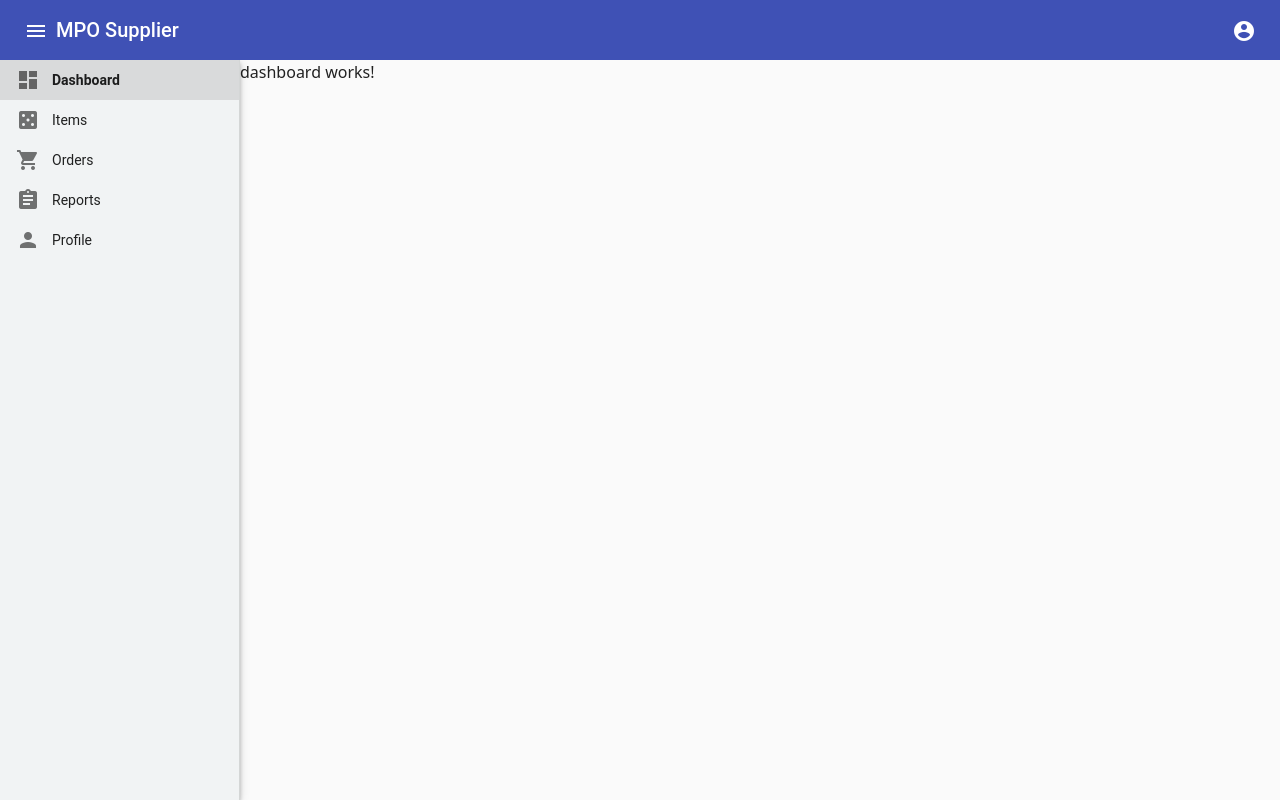
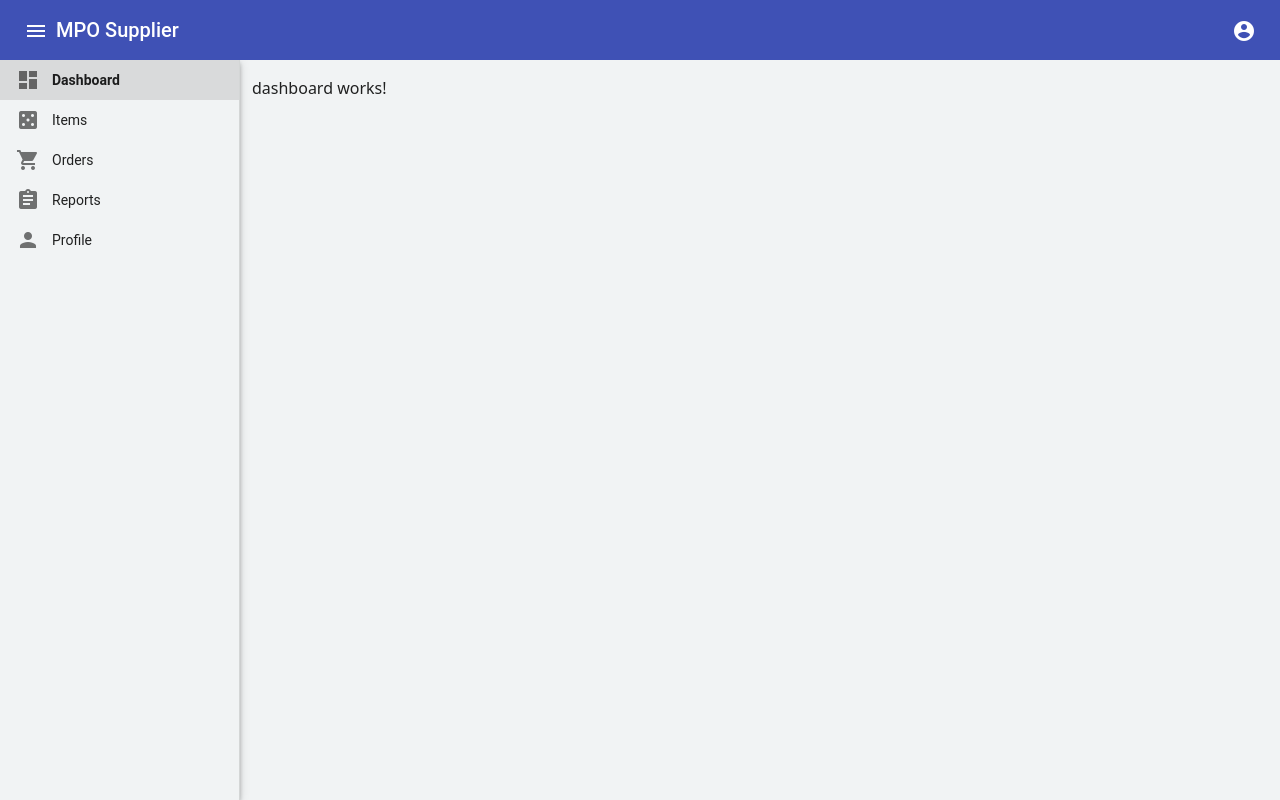
Before and after one commit to Devopsguyindia/MPOSupplier, an Angular app: page /dashboard in a window 1280 px wide. Built offline with nearby package versions, Linux system fonts and the light colour scheme.

Commit message:
Add content layout

```diff
--- a/src/app/pages/main-layout/main-layout.component.html
+++ b/src/app/pages/main-layout/main-layout.component.html
@@ -54,7 +54,9 @@
         </mat-nav-list>
       </mat-sidenav>
       <mat-sidenav-content>
-        <router-outlet></router-outlet>
+        <div class="pt-3 pl-3 h-full" style="background-color: #F1F3F4;">
+          <router-outlet></router-outlet>
+        </div>
       </mat-sidenav-content>
     </mat-sidenav-container>
   </div>
```
